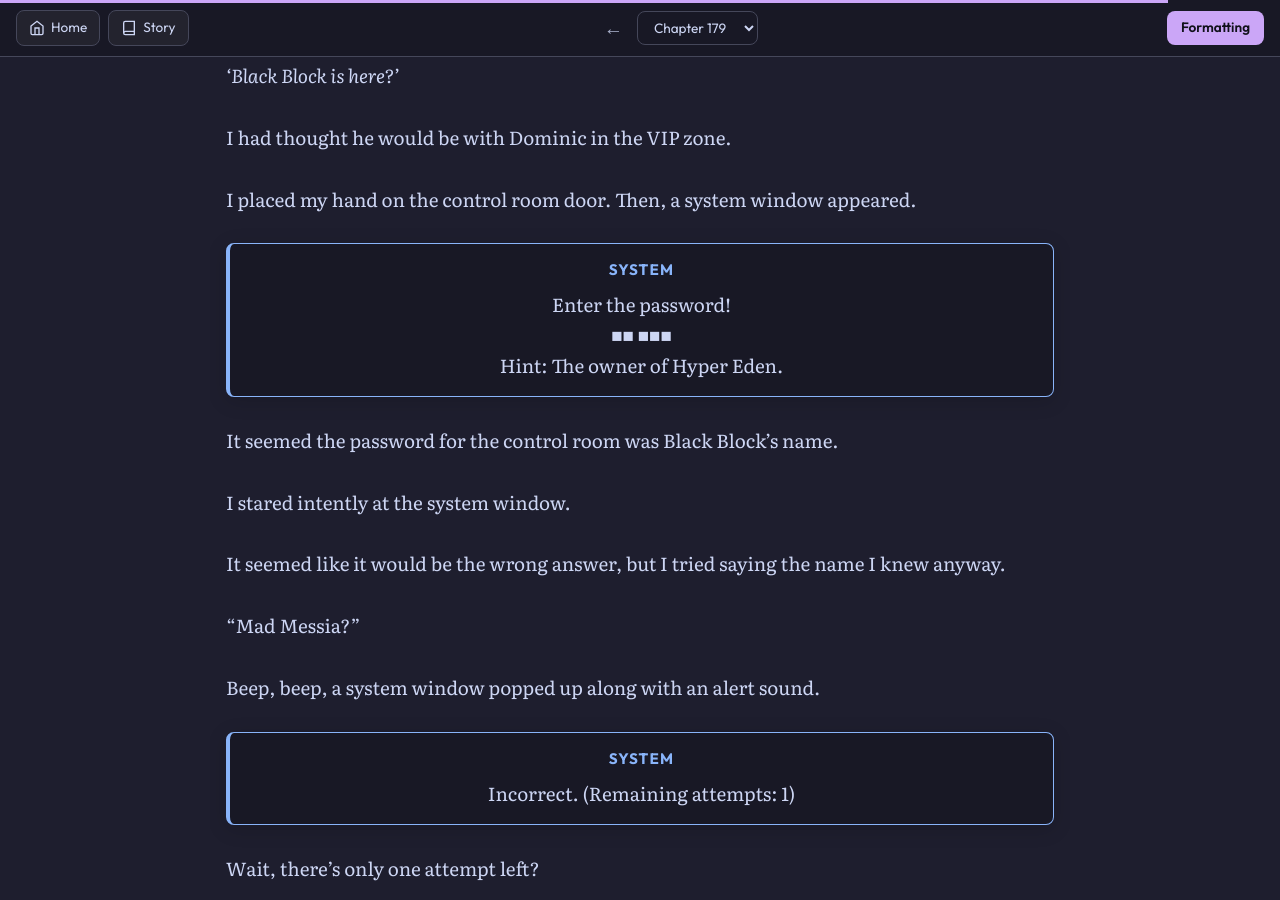
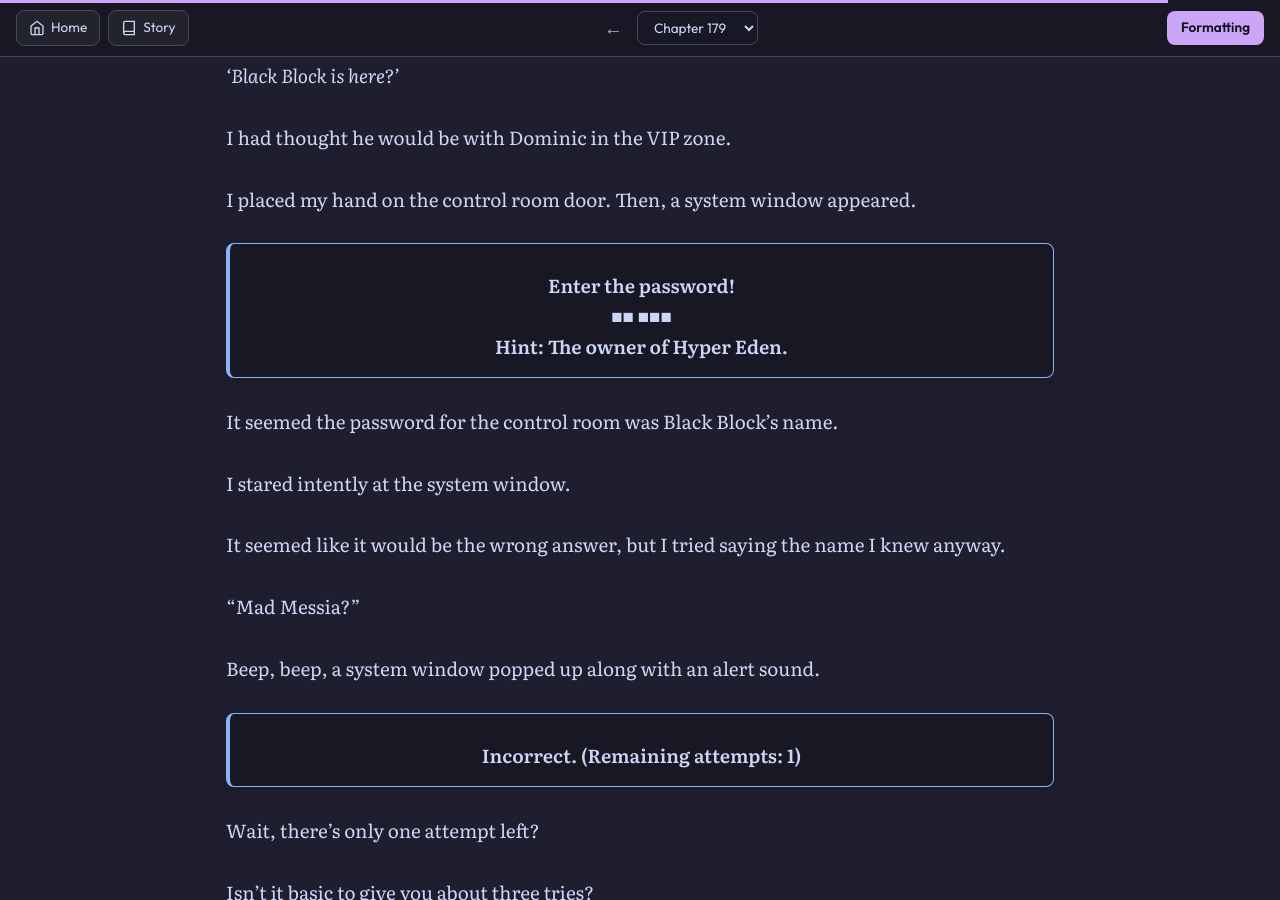
Before and after one commit to soleumn/soleumn.github.io, a Jekyll site: the page built from _chapters/eoshinki/ch179.md, in a window 1280 px wide and 900 px high, scrolled down 15289 px. Built offline with Jekyll 4.4.1, drawn with Linux system fonts in a browser that asks for light colours; comment, search, counter and statistics services are not loaded.

Commit message:
Update system.html

```diff
--- a/_includes/system.html
+++ b/_includes/system.html
@@ -1 +1 @@
-<div class="system-window"><div class="system-header">{{ include.title | default: "System" }}</div><div class="system-content">{{ include.text }}</div></div>
+<div class="system-window"><div class="system-header">{{ include.title | default: "" }}</div><div class="system-content" style="font-weight: bold;">{{ include.text }}</div></div>
```
